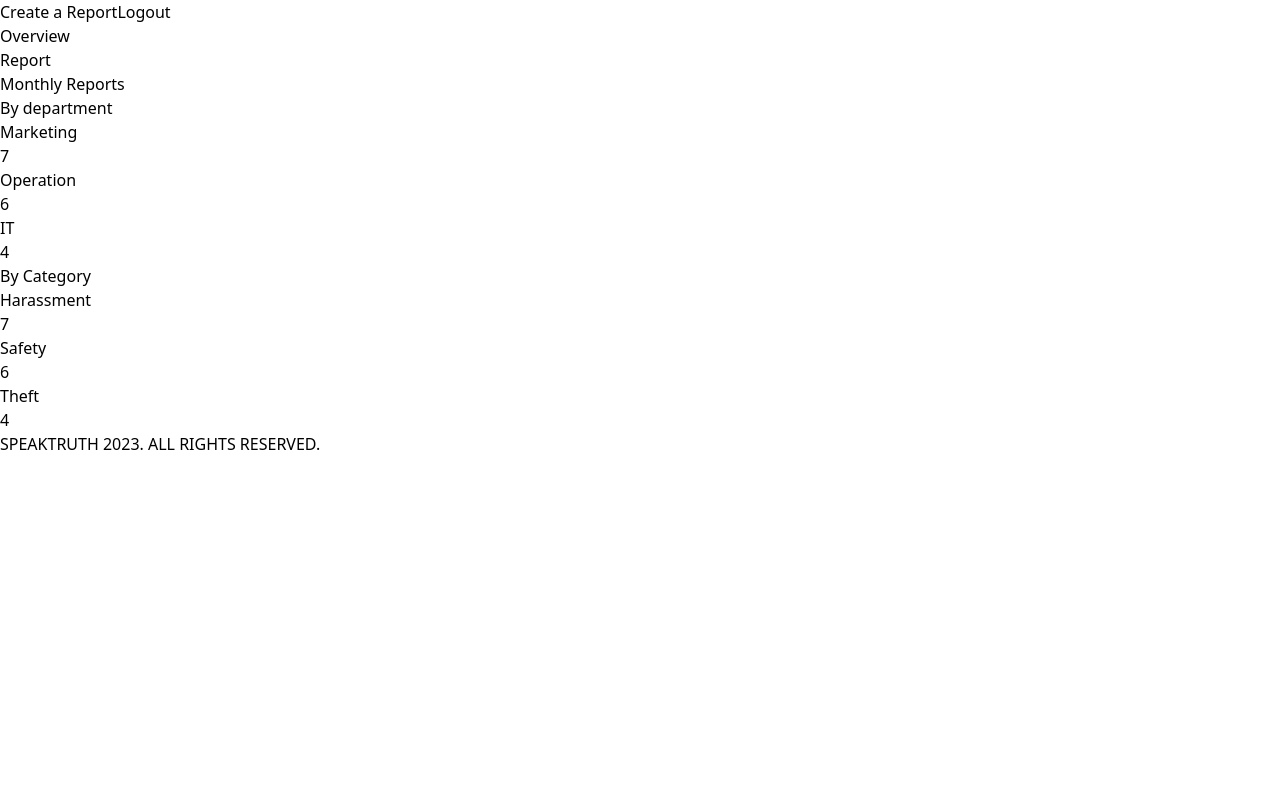
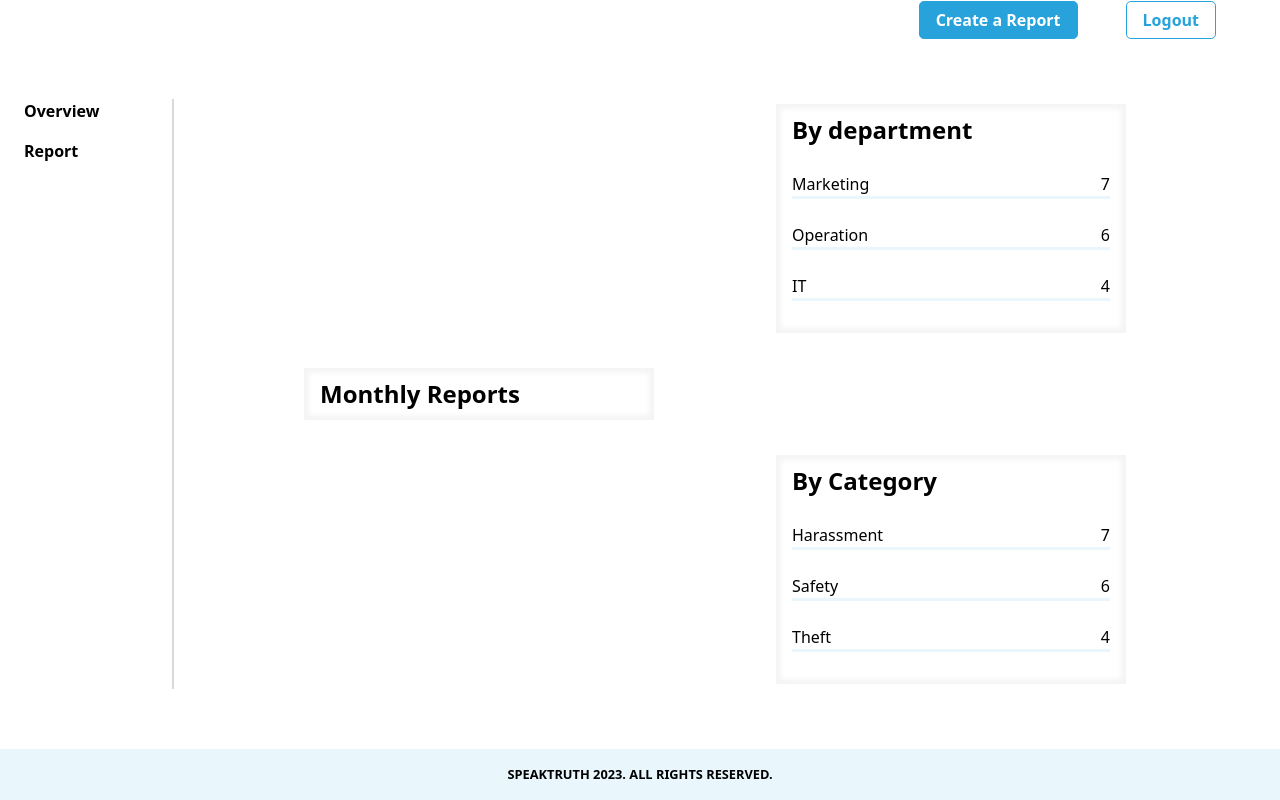
Before and after one commit to SPEAK-TRUTH/frontend, a React (Vite) app: page / in a window 1280 px wide. Built offline with nearby package versions, Linux system fonts and the light colour scheme.

Commit message:
add: css

```diff
--- a/src/components/adminOverviewDashboard/AdminOverviewDashboard.jsx
+++ b/src/components/adminOverviewDashboard/AdminOverviewDashboard.jsx
@@ -8,7 +8,6 @@ const AdminOverviewDashboard = () => {
       <div className="container">
         {/* Header */}
         <div className="topHeaderWrapper">
-
           {/* left */}
           <div className="header-left">
             {/* <img className="logo" src={LOGO} /> */}
@@ -22,25 +21,29 @@ const AdminOverviewDashboard = () => {
         </div>
 
         {/* Side-bar */}
+        <div className="main-container">
           <div className="side-bar">
-            <div className="overview">Overview</div>
-            <div className="report">Report</div>
+            <div className="bar-item">Overview</div>
+            <div className="bar-item">Report</div>
           </div>
 
           {/* Main Contents */}
-        <div className="main-container">
+          <div className="main-wrapper">
             <div className="left">
               <div className="content">
+                <div className="wrapper-gray">
                   <div className="inner-wrapper">
-                        <h3>Monthly Reports</h3>
+                    <h3 className="bold">Monthly Reports</h3>
                     {/* graph */}
+                  </div>
                 </div>
               </div>
             </div>
             <div className="right">
               <div className="content">
+                <div className="wrapper-gray">
                   <div className="inner-wrapper">
-                        <h3>By department</h3>
+                    <h3 className="bold">By department</h3>
                     <div className="item">
                       <p>Marketing</p>
                       <p>7</p>
@@ -55,9 +58,11 @@ const AdminOverviewDashboard = () => {
                     </div>
                   </div>
                 </div>
+              </div>
               <div className="content">
+                <div className="wrapper-gray">
                   <div className="inner-wrapper">
-                        <h3>By Category</h3>
+                    <h3 className="bold">By Category</h3>
                     <div className="item">
                       <p>Harassment</p>
                       <p>7</p>
@@ -74,12 +79,13 @@ const AdminOverviewDashboard = () => {
                 </div>
               </div>
             </div>
+          </div>
+        </div>
 
         {/* Footer */}
         <div className="footer">
           <p className="footer-text">SPEAKTRUTH 2023. ALL RIGHTS RESERVED.</p>
         </div>
-
       </div>
     </>
   );
--- a/src/components/adminOverviewDashboard/adminOverviewDashboard.css
+++ b/src/components/adminOverviewDashboard/adminOverviewDashboard.css
@@ -0,0 +1,161 @@
+body {
+  box-sizing: border-box;
+  position: relative;
+  padding: 0;
+  margin: 0;
+}
+
+.container {
+  min-width: 100vw;
+  min-height: 100vh;
+  display: flex;
+  flex-direction: column;
+  /* align-items: center; */
+  justify-content: space-between;
+}
+
+/* Header */
+.topHeaderWrapper {
+  width: 90%;
+  height: auto;
+  margin: 0 auto;
+  transition: width 0.5s;
+  display: flex;
+  align-items: center;
+  justify-content: space-between;
+}
+
+.header-left {
+  width: 350px;
+  height: auto;
+  transition: width 0.5s;
+  padding: 20px;
+}
+
+.btn {
+  border: 1px solid rgba(39, 162, 219);
+  padding: 0.4rem 1rem;
+  font-weight: 600;
+  border-radius: 0.3rem;
+}
+
+.create {
+  color: #fff;
+  background-color: rgba(39, 162, 219);
+}
+
+.logout {
+  margin-left: 3rem;
+  color: rgba(39, 162, 219);
+}
+
+.main-container {
+  display: flex;
+  justify-content: space-between;
+  padding: 0 3rem;
+}
+
+/* side-bar */
+.side-bar {
+  width: 150px;
+  font-weight: 600;
+  /* padding-left: 3rem; */
+  border-right: 2px solid rgb(217, 217, 217);
+  box-sizing: border-box;
+}
+
+.bar-item {
+  margin-bottom: 1rem;
+}
+
+/* main-container */
+.main-wrapper {
+  display: flex;
+  flex-wrap: wrap;
+  align-items: center;
+  gap: 7rem;
+  margin: 0 auto;
+}
+
+.inner-wrapper {
+  background: #fff;
+  box-shadow: 0 0 5px 5px rgba(217, 217, 217, 0.3) inset;
+  padding: 0.5rem 1rem;
+  margin: 5px;
+  width: 350px;
+}
+
+/* right */
+.right {
+  display: flex;
+  flex-direction: column;
+  gap: 7rem;
+}
+
+.bold {
+  font-weight: 600;
+  font-size: 1.5rem;
+}
+
+.item {
+  display: flex;
+  justify-content: space-between;
+  margin: 1.5rem 0;
+  border-bottom: 3px solid rgba(39, 162, 219, 0.1);
+}
+
+/* Footer */
+.footer {
+  background: rgba(39, 162, 219, 0.1);
+  width: 100%;
+}
+
+.footer-text {
+  text-align: center;
+  padding: 1rem;
+  font-weight: 600;
+  font-size: 0.8rem;
+}
+
+@media (max-width: 425px) {
+  .side-bar {
+    display: none;
+  }
+
+  .inner-wrapper {
+    width: 250px;
+  }
+
+  .main-container {
+    padding: 0 1rem;
+  }
+
+  .main-wrapper {
+    gap: 3rem;
+  }
+
+  .right {
+    gap: 3rem;
+  }
+}
+
+@media (min-width: 640px) {
+  .main-container {
+    padding: 0 1.5rem;
+  }
+}
+
+/* Media query for screens smaller than 768px */
+@media (max-width: 768px) {
+  .header-left {
+    width: 300px;
+  }
+
+  .logout {
+    margin-left: 1rem;
+  }
+
+  .main-wrapper {
+    justify-content: center;
+  }
+}
```
Lines whose indentation alone changed are shown as unchanged.
